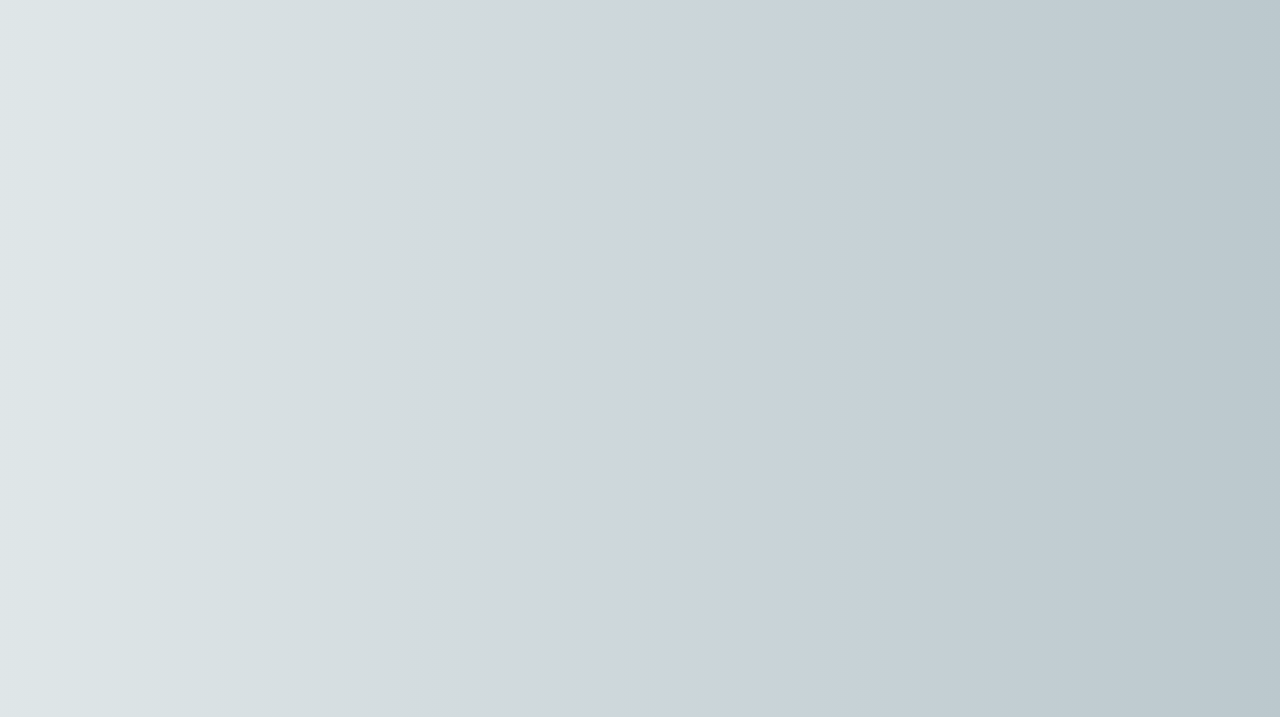
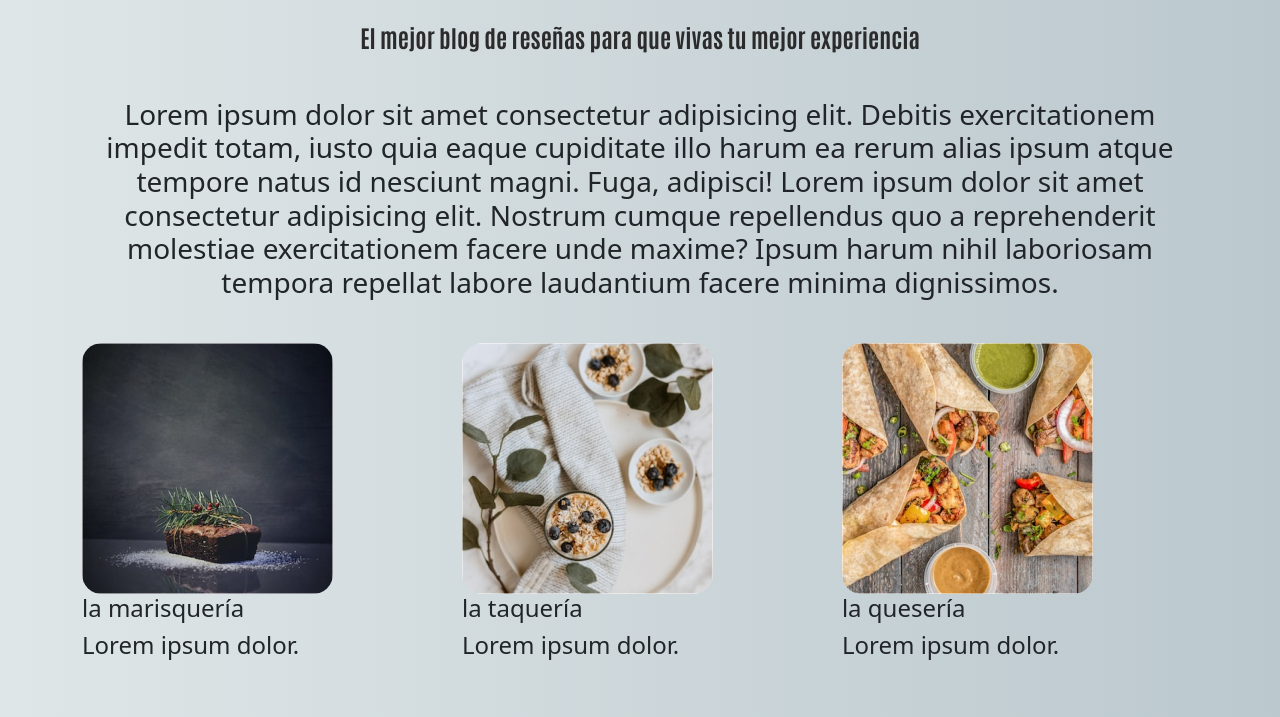
Before and after one commit to macafeijoo/proyecto-morfiblog, a plain HTML site: page index.html in a window 1280 px wide. Shown: the part 83-800 px from the top of the page. Drawn offline with nearby package versions, Linux system fonts and the light colour scheme.

Commit message:
inicio de index

```diff
--- a/css/main.css
+++ b/css/main.css
@@ -28,6 +28,12 @@ h2 {
     font-weight: 700;
     text-align: center;
     font-size: 48px;
+}
+h3 {
+    font-weight: normal;
+    text-align: center;
+    font: size 24px;
+    padding: 20px;
 }
 
 /* carrousel */
@@ -67,3 +73,12 @@ iframe {
     float: right;
     padding-bottom: 30px;
 }
+/* imagenes */
+
+.container-index .column {
+    float: left;
+    width: 33.33%;
+}
+.container-index img {
+    border-radius: 20px;
+}
--- a/index.html
+++ b/index.html
@@ -36,6 +36,32 @@
     </div>
   </header>
 
+ <!-- slogan -->
+
+ <h2 class="navegador">El mejor blog de reseñas para que vivas tu mejor experiencia</h2>
+ <h3><p>Lorem ipsum dolor sit amet consectetur adipisicing elit. Debitis exercitationem impedit totam, iusto quia eaque cupiditate illo harum ea rerum alias ipsum atque tempore natus id nesciunt magni. Fuga, adipisci! Lorem ipsum dolor sit amet consectetur adipisicing elit. Nostrum cumque repellendus quo a reprehenderit molestiae exercitationem facere unde maxime? Ipsum harum nihil laboriosam tempora repellat labore laudantium facere minima dignissimos.</p></h3>
+
+<!-- imagenes-->
+<div class="container-index">
+ <div class="row">
+     <div class = "column">
+         <img src="imagenes/budin-01.jpg" alt="imagen de budín">
+         <h4 class="color-primary bold">la marisquería</h4>
+         <h4 class="color-primary">Lorem ipsum dolor.</h4>
+     </div>
+     <div class = "column">
+         <img src="imagenes/pasta-02.jpg" alt="imagen de pasta">
+         <h4 class="color-primary bold">la taquería</h4>
+         <h4 class="color-primary">Lorem ipsum dolor.</h4>
+     </div>
+     <div class = "column">
+         <img src="imagenes/tacos-03.jpg" alt="imagen de tacos">
+         <h4 class="color-primary bold">la quesería</h4>
+         <h4 class="color-primary">Lorem ipsum dolor.</h4>
+     </div>
+ </div>
+</div>
+
 <script src="https://cdn.jsdelivr.net/npm/bootstrap@5.2.2/dist/js/bootstrap.bundle.min.js" integrity="sha384-OERcA2EqjJCMA+/3y+gxIOqMEjwtxJY7qPCqsdltbNJuaOe923+mo//f6V8Qbsw3" crossorigin="anonymous"></script>
 </body>
 </html>
```
Also changed, not shown: cocina.html (+8 -8 lines), imagenes/budin-01.jpg (added), imagenes/pasta-02.jpg (added), imagenes/tacos-03.jpg (added).
